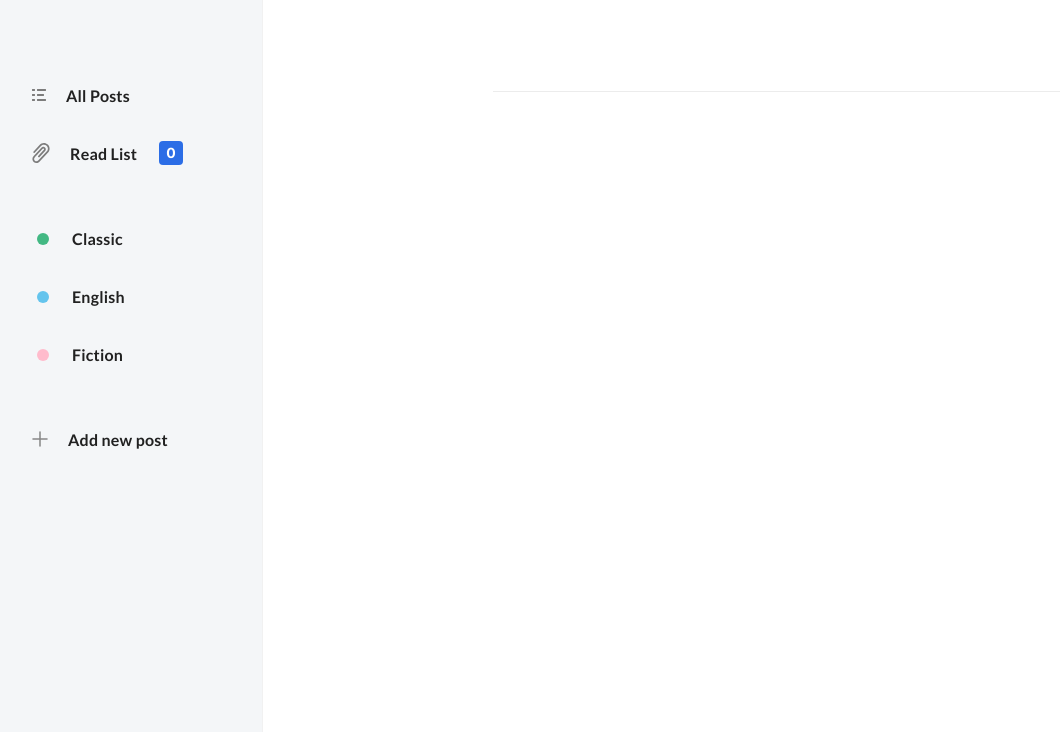
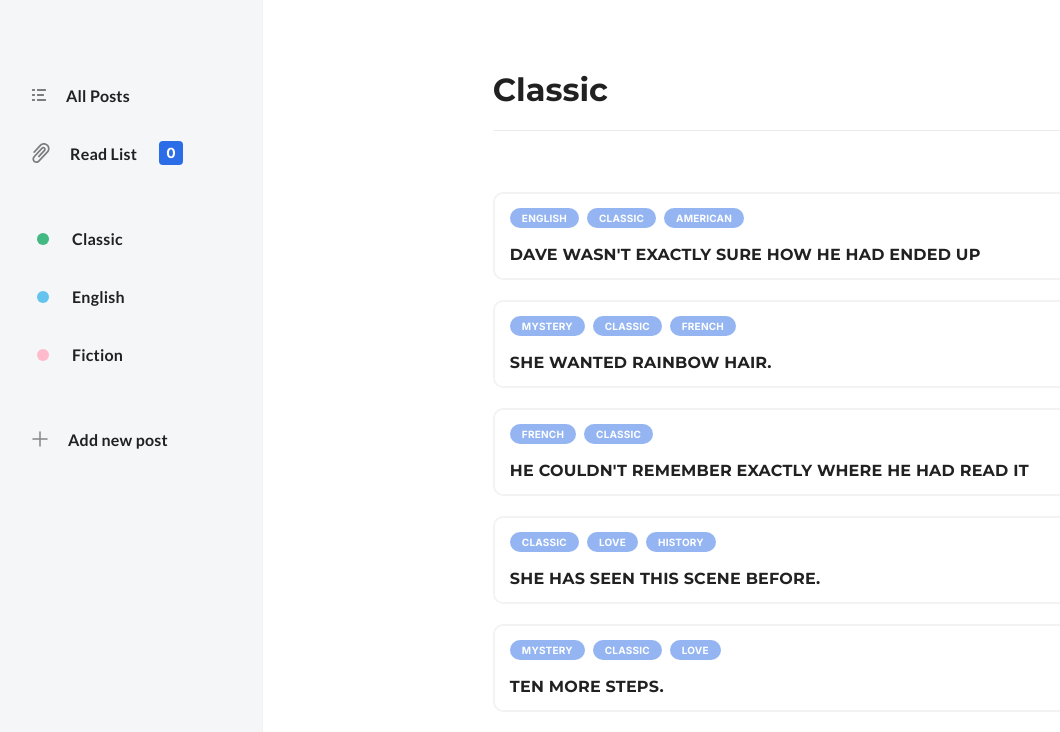
Before and after one commit to Anna-Kot/saga_start, a React (Create React App) app: page /filter-posts in a window 1280 px wide. Shown: the top 732 px of the page, without its empty margins (18-1078 px from the left). Built offline with nearby package versions, Linux system fonts and the light colour scheme; data requests are answered from the project's data file.

Commit message:
added default value

```diff
--- a/src/App.js
+++ b/src/App.js
@@ -1,13 +1,29 @@
+import React, { useEffect } from 'react';
 import { Routes, Route, Redirect, Navigate } from 'react-router-dom';
+import { useSelector, useDispatch } from 'react-redux';
 
 import PostsPage from './pages/PostsPage';
 import CurrentPost from './pages/CurrentPost/CurrentPost';
+import { loadPosts } from './store/post/actions';
 
 import * as s from './styles/App.styled';
 import ReadList from './pages/ReadList/ReadList';
 import FilterPosts from './pages/FilterPosts/FilterPosts';
 
 function App() {
+  const dispatch = useDispatch();
+
+  const handleLoadPosts = id => {
+    // const payload = {
+    //   postId: id,
+    // };
+    // dispatch(loadCurrentPost(payload));
+
+    dispatch(loadPosts());
+  };
+  useEffect(() => {
+    handleLoadPosts();
+  }, []);
   return (
     <s.BodyWrapper>
       <Routes>
--- a/src/pages/FilterPosts/FilterPosts.jsx
+++ b/src/pages/FilterPosts/FilterPosts.jsx
@@ -1,20 +1,27 @@
-import React from 'react';
+import React, { useEffect } from 'react';
 import { useNavigate } from 'react-router-dom';
-import { useSelector } from 'react-redux';
+import { useSelector, useDispatch } from 'react-redux';
 
 import SideBar from '../../containers/SideBar';
 import PostInfo from '../../components//PostInfo';
 import Title from '../../components/Title';
+import { setFilterPosts } from '../../store/post/actions';
 
 import * as s from './FilterPosts.styled';
 
 const FilterPosts = () => {
+  const dispatch = useDispatch();
   const navigate = useNavigate();
+  const posts = useSelector(state => state.Posts.posts);
   const filterPosts = useSelector(state => state.Posts.filterPosts);
   const filterTitle = useSelector(state => state.Posts.filterTitle);
   console.log(filterPosts);
 
   const handleOpenPostById = id => navigate(`/posts/${id}`);
+
+  useEffect(() => {
+    dispatch(setFilterPosts(filterTitle));
+  }, [posts]);
 
   return (
     <>
--- a/src/pages/PostsPage/PostsPage.jsx
+++ b/src/pages/PostsPage/PostsPage.jsx
@@ -10,25 +10,25 @@ import { loadPosts } from '../../store/post/actions';
 import * as s from './PostsPage.styled';
 
 const PostsPage = () => {
-  const dispatch = useDispatch();
+  // const dispatch = useDispatch();
   const posts = useSelector(state => state.Posts.posts);
 
-  const handleLoadPosts = id => {
-    // const payload = {
-    //   postId: id,
-    // };
-    // dispatch(loadCurrentPost(payload));
+  // const handleLoadPosts = id => {
+  //   // const payload = {
+  //   //   postId: id,
+  //   // };
+  //   // dispatch(loadCurrentPost(payload));
 
-    dispatch(loadPosts());
-  };
+  //   dispatch(loadPosts());
+  // };
 
   const navigate = useNavigate();
 
   const handleOpenPostById = id => navigate(`/posts/${id}`);
 
-  useEffect(() => {
-    handleLoadPosts();
-  }, []);
+  // useEffect(() => {
+  //   handleLoadPosts();
+  // }, []);
 
   return (
     <>
--- a/src/store/post/reducer.js
+++ b/src/store/post/reducer.js
@@ -17,7 +17,7 @@ const initialState = {
   countOfList: 0,
   readListPosts: [],
   filterPosts: [],
-  filterTitle: '',
+  filterTitle: 'Classic',
 };
 
 export default function postsReducer(state = initialState, action) {
```
